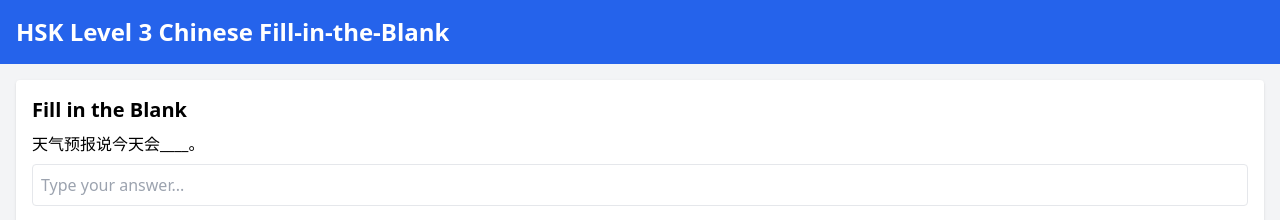
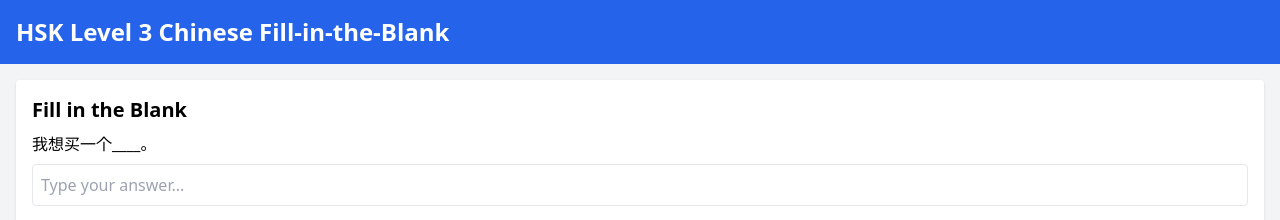
Before and after one commit to oboro-ryu/Chinese-fill-in-the-blank-questions, a Next.js app: page / in a window 1280 px wide. Shown: the top 220 px of the page. Built offline with nearby package versions, Linux system fonts and the light colour scheme.

Commit message:
Initial commit

```diff
--- a/src/app/page.jsx
+++ b/src/app/page.jsx
@@ -3,12 +3,38 @@ import React from "react";
 
 function MainComponent() {
   const questions = [
-    {
-      question: "天气预报说今天会____。",
-      answer: "下雨",
-      pinyin: "xià yǔ",
-      explanation: "天気予報では今日は雨が降ると言っています。",
-    },
+      {
+          question: "我想买一个____。",
+          answer: "苹果",
+          pinyin: "píngguǒ",
+          explanation: "私はリンゴを買いたいです。"
+      },
+      {
+          question: "我喜欢吃____。",
+          answer: "苹果",
+          pinyin: "píngguǒ",
+          explanation: "私はリンゴを食べるのが好きです。"
+      },
+      {
+          question: "今天的天气很____。",
+          answer: "好",
+          pinyin: "hǎo",
+          explanation: "今日の天気はとても良いです。"
+      },
+      {
+          question: "我喜欢____音乐。",
+          answer: "听",
+          pinyin: "tīng",
+          explanation: "私は音楽を聴くのが好きです。"
+      },
+      {
+          question: "天气预报说今天会____。",
+          answer: "下雨",
+          pinyin: "xià yǔ",
+          explanation: "天気予報では今日は雨が降ると言っています。"
+      }
+
+
   ];
 
   const [currentQuestionIndex, setCurrentQuestionIndex] = React.useState(0);
```
